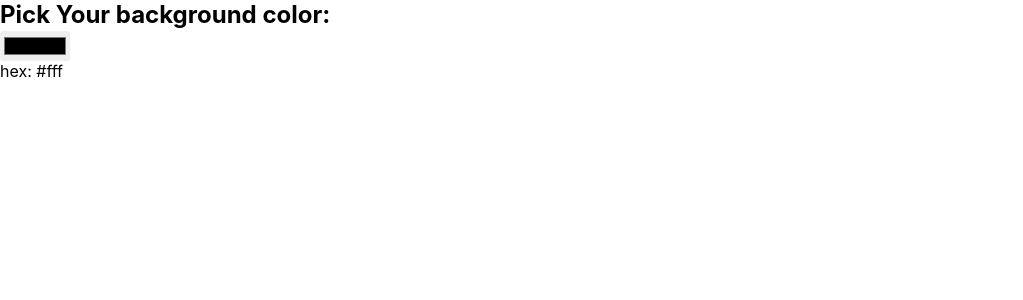
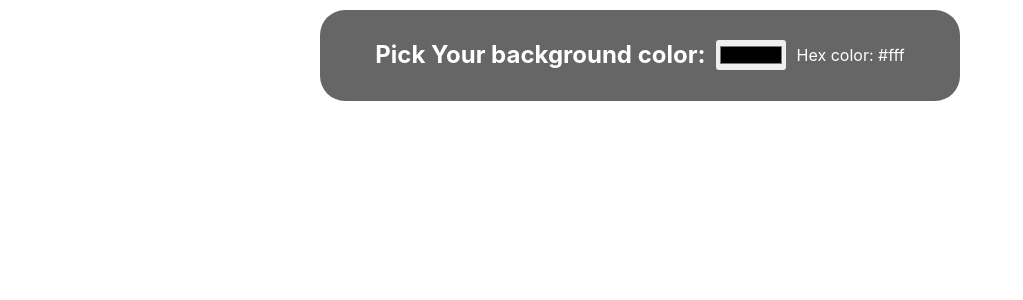
Before and after one commit to zahraRostami1999/color-picker-app, a React (Create React App) app: page / in a window 1280 px wide. Shown: the top 300 px of the page, without its empty margins (0-1023 px from the left). Built offline with nearby package versions, Linux system fonts and the light colour scheme.

Commit message:
edit ColorPicker component: change container class nam to pickerContainer

```diff
--- a/src/components/colorpicker/ColorPicker.jsx
+++ b/src/components/colorpicker/ColorPicker.jsx
@@ -9,7 +9,7 @@ function ColorPicker() {
   };
   return (
     <>
-      <div className={styles.container}>
+      <div className={styles.pickerContainer}>
         <div className={styles.titleBox}>
           <h2>Pick Your background color:</h2>
         </div>
@@ -20,7 +20,9 @@ function ColorPicker() {
             onChange={handleChangeColor}
             name="color"
           />
-          <p>hex: {color}</p>
+        </div>
+        <div className={styles.hexBox}>
+          <p>Hex color: {color}</p>
         </div>
       </div>
     </>
```
